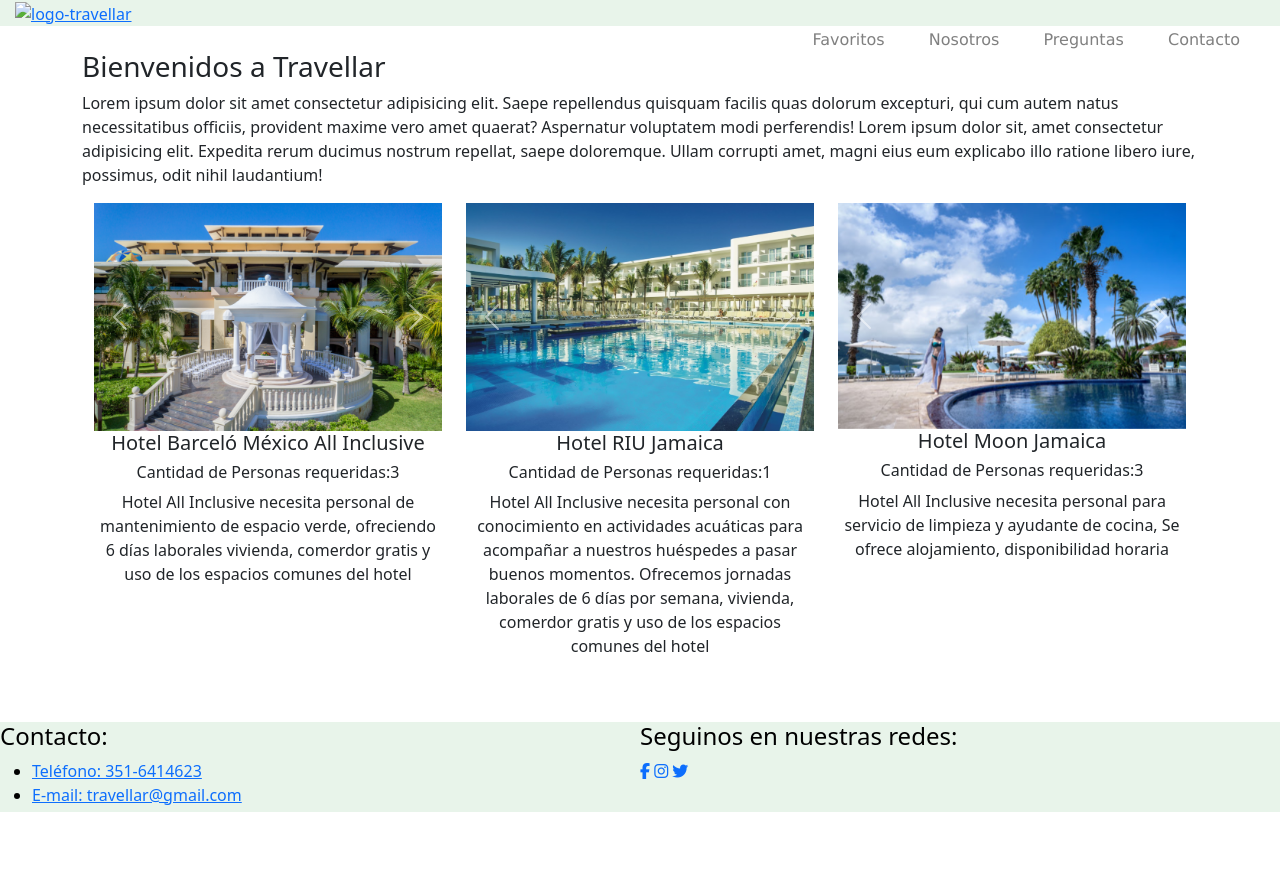
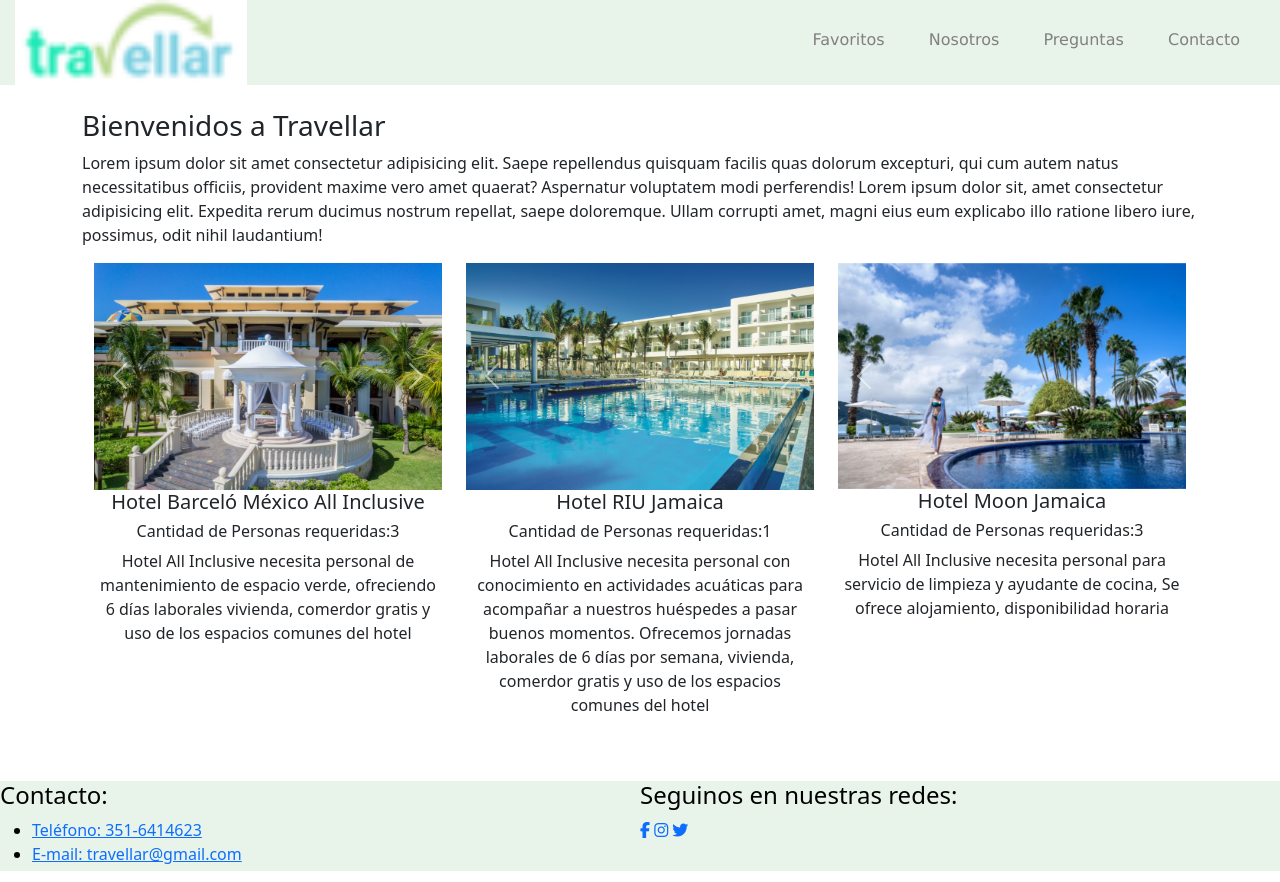
Before and after one commit to EugeniaB1978/prueba2entregabrea, a plain HTML site: page index.html in a window 1280 px wide. Before the commit the page ends 823 px from the top, so only its background shows below. Drawn offline with nearby package versions, Linux system fonts and the light colour scheme.

Commit message:
se corrije ruta del logo

```diff
--- a/index.html
+++ b/index.html
@@ -15,7 +15,7 @@
 
     <header class="header">
         <div class="container-header">
-            <a href="index.html"> <img src="../proyecto/images/logo-travellar.png" alt="logo-travellar" height="85px" > </a>
+            <a href="index.html"> <img src="../images/logo-travellar.png" alt="logo-travellar" height="85px" > </a>
                     <nav class="navigation">
                         <ul>
                             <li><a href="pages/Favoritos.html" target="_blank">Favoritos</a></li>
```
